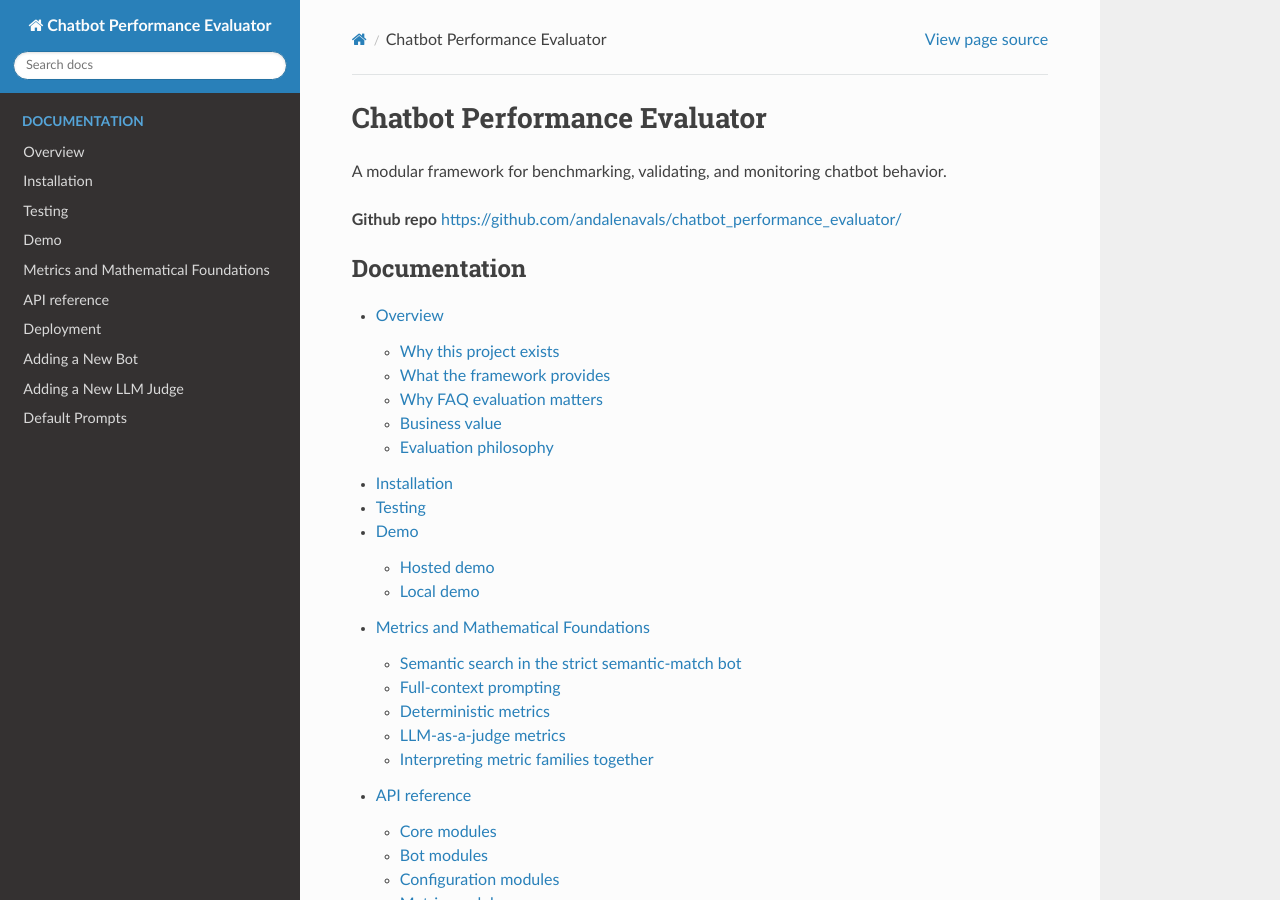
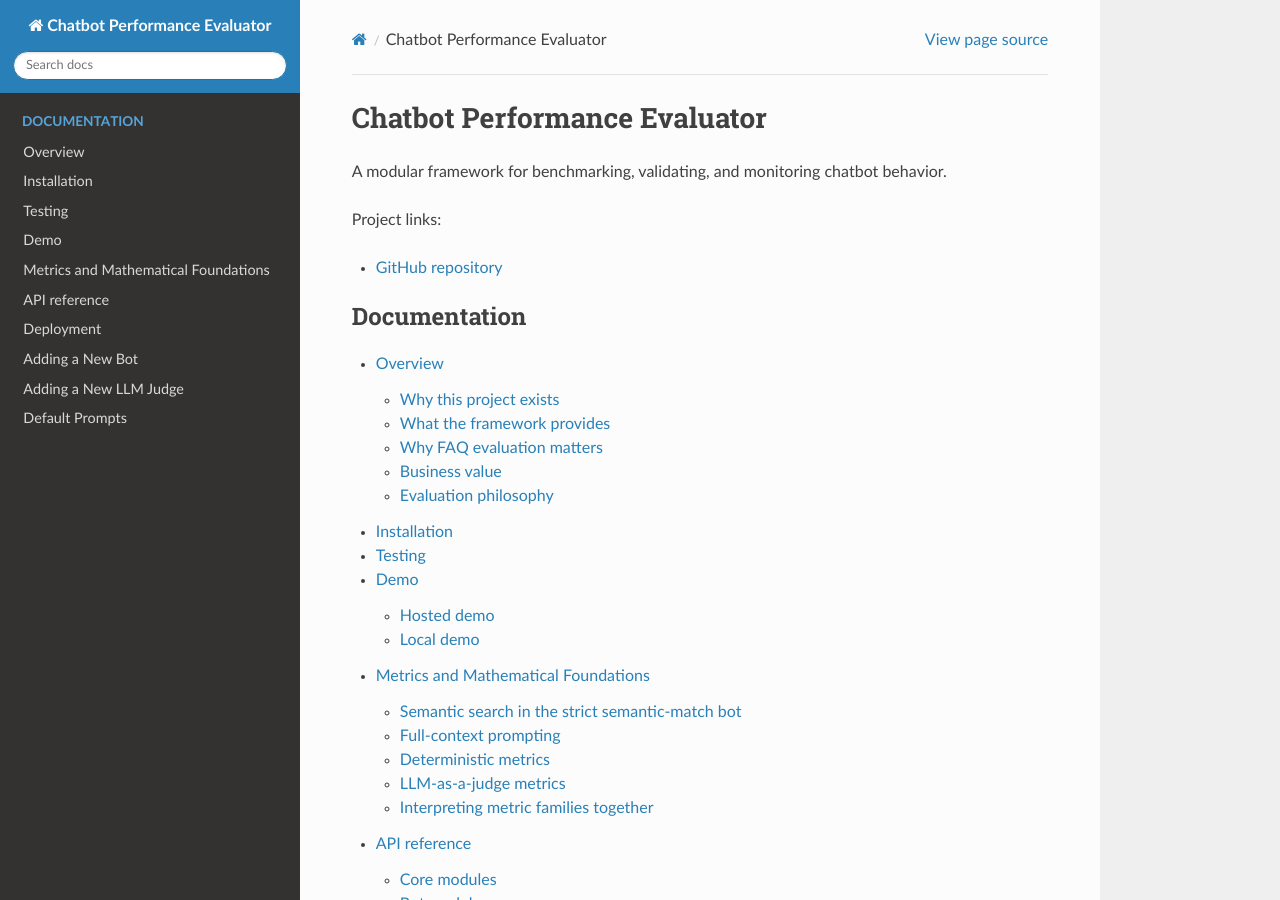
Before and after one commit to andalenavals/chatbot_performance_evaluator, a Sphinx documentation site: the page built from docs/index.rst, in a window 1280 px wide and 900 px high. Built offline with Sphinx 7.4.7 and the Read the Docs theme 3.1.0, drawn with Linux system fonts in a browser that asks for light colours; pages that are not in the unit, such as notebooks, are missing from menus.

Commit message:
Add GitHub link to docs landing page

```diff
--- a/docs/index.rst
+++ b/docs/index.rst
@@ -3,7 +3,9 @@ Chatbot Performance Evaluator
 
 A modular framework for benchmarking, validating, and monitoring chatbot behavior.
 
-**Github repo** `<https://github.com/andalenavals/chatbot_performance_evaluator/>`_
+Project links:
+
+* `GitHub repository <https://github.com/andalenavals/chatbot_performance_evaluator/>`_
 
 
 .. toctree::
```
